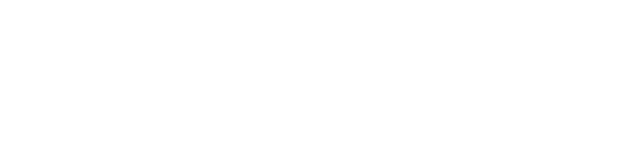
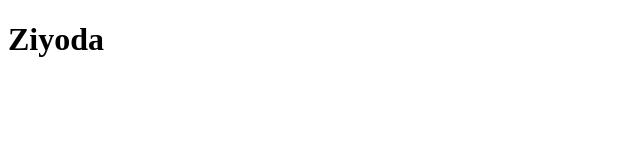
Before and after one commit to Soyubbayev/team__github, a plain HTML site: page index.html in a window 1280 px wide. Shown: the whole page, without its empty margins (0-640 px from the left). Drawn offline with Linux system fonts and the light colour scheme.

Commit message:
you can delete

```diff
--- a/index.html
+++ b/index.html
@@ -6,6 +6,6 @@
   <title>Project with Sardorbek</title>
 </head>
 <body>
-
+  <h1>Ziyoda</h1>
 </body>
 </html>
```
